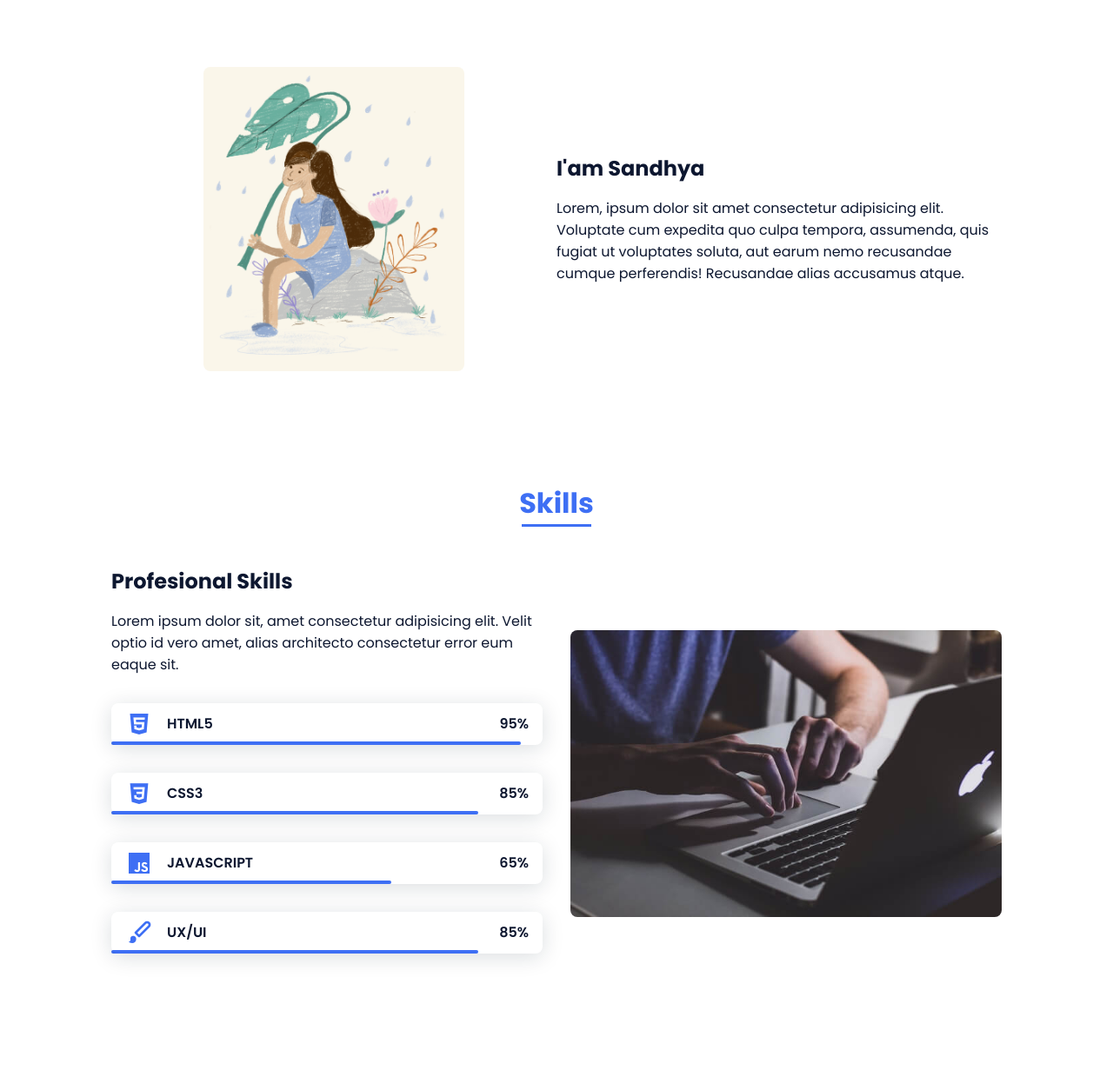
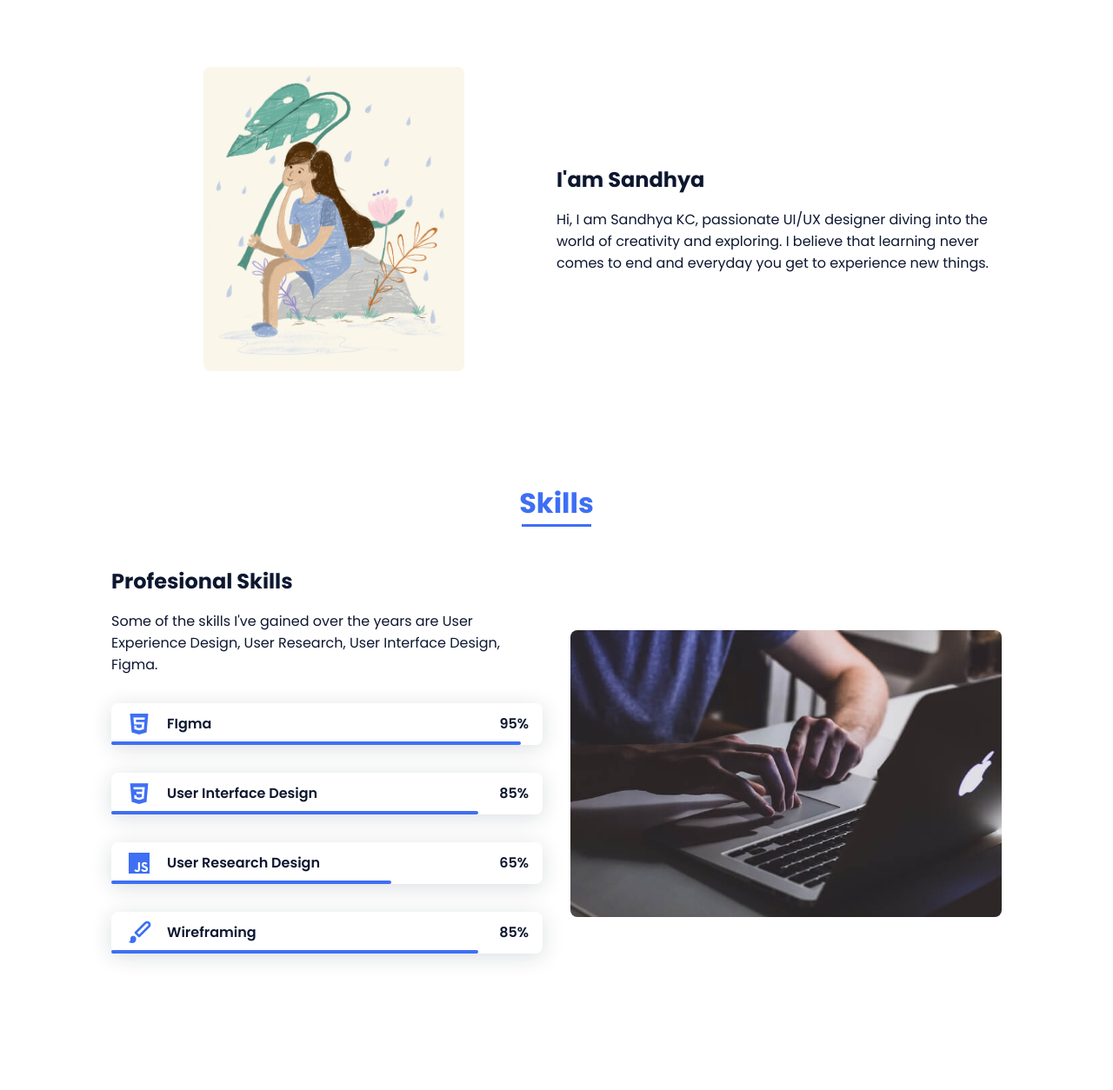
Before and after one commit to sandhyakc/portfolio-website, a plain HTML site: page index.html in a window 1280 px wide. Shown: the part 822-2076 px from the top of the page at 87% size. Drawn offline with nearby package versions, Linux system fonts and the light colour scheme.

Commit message:
Update index.html
Made some changes in the text

```diff
--- a/index.html
+++ b/index.html
@@ -74,7 +74,7 @@
 
                     <div>
                         <h2 class="about__subtitle">I'am Sandhya</h2>
-                        <p class="about__text">Lorem, ipsum dolor sit amet consectetur adipisicing elit. Voluptate cum expedita quo culpa tempora, assumenda, quis fugiat ut voluptates soluta, aut earum nemo recusandae cumque perferendis! Recusandae alias accusamus atque.</p>
+                        <p class="about__text">Hi, I am Sandhya KC, passionate UI/UX designer diving into the world of creativity and exploring. I believe that learning never comes to end and everyday you get to experience new things.</p>
                     </div>
                 </div>
             </section>
@@ -86,11 +86,11 @@
                 <div class="skills__container bd-grid">
                     <div>
                         <h2 class="skills__subtitle">Profesional Skills</h2>
-                        <p class="skills__text">Lorem ipsum dolor sit, amet consectetur adipisicing elit. Velit optio id vero amet, alias architecto consectetur error eum eaque sit.</p>
+                        <p class="skills__text">Some of the skills I've gained over the years are User Experience Design, User Research, User Interface Design, Figma.</p>
                         <div class="skills__data">
                             <div class="skills__names">
                                 <i class='bx bxl-html5 skills__icon'></i>
-                                <span class="skills__name">HTML5</span>
+                                <span class="skills__name">FIgma</span>
                             </div>
                             <div class="skills__bar skills__html">
 
@@ -102,7 +102,7 @@
                         <div class="skills__data">
                             <div class="skills__names">
                                 <i class='bx bxl-css3 skills__icon'></i>
-                                <span class="skills__name">CSS3</span>
+                                <span class="skills__name">User Interface Design</span>
                             </div>
                             <div class="skills__bar skills__css">
 
@@ -114,7 +114,7 @@
                         <div class="skills__data">
                             <div class="skills__names">
                                 <i class='bx bxl-javascript skills__icon' ></i>
-                                <span class="skills__name">JAVASCRIPT</span>
+                                <span class="skills__name">User Research Design</span>
                             </div>
                             <div class="skills__bar skills__js">
 
@@ -126,7 +126,7 @@
                         <div class="skills__data">
                             <div class="skills__names">
                                 <i class='bx bxs-paint skills__icon'></i>
-                                <span class="skills__name">UX/UI</span>
+                                <span class="skills__name">Wireframing</span>
                             </div>
                             <div class="skills__bar skills__ux">
 
```
